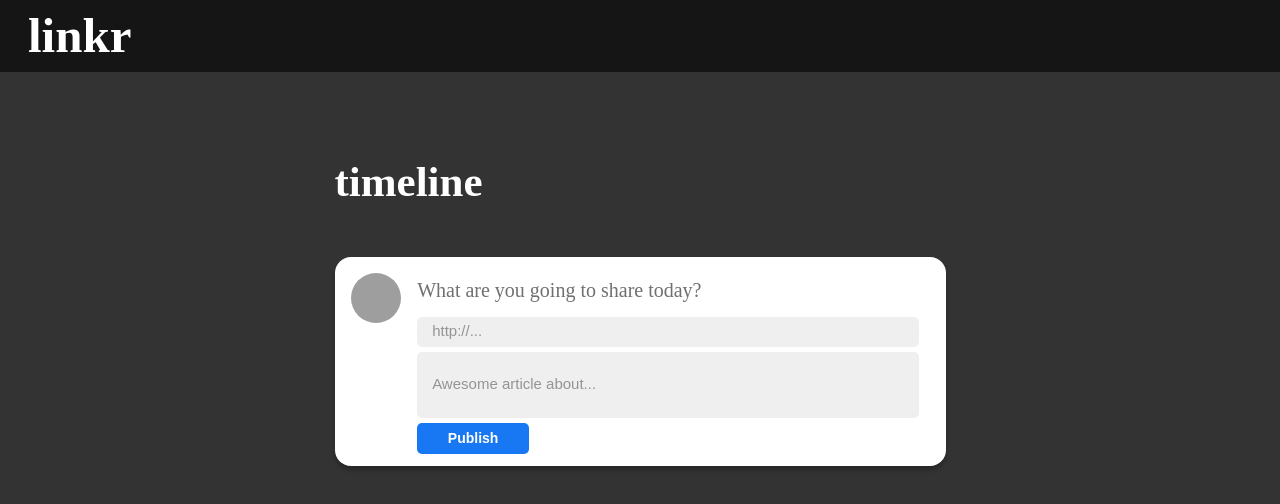
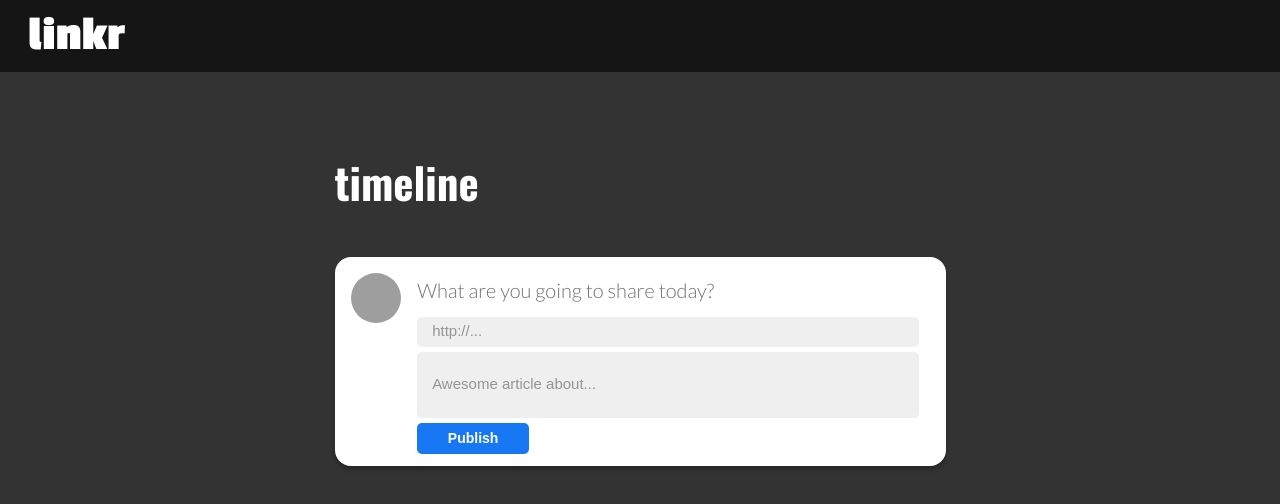
Before and after one commit to eumerme/projeto17-linkr-front, a React app: page /timeline in a window 1280 px wide. Shown: the top 504 px of the page. Built offline with nearby package versions, Linux system fonts and the light colour scheme; grey boxes are pictures that could not be loaded.

Commit message:
personalizando estilos de palavras

```diff
--- a/public/index.html
+++ b/public/index.html
@@ -3,7 +3,14 @@
   <head>
     <meta charset="utf-8" />
     <meta name="viewport" content="width=device-width, initial-scale=1" />
-    <title>React App</title>
+    <link rel="preconnect" href="https://fonts.googleapis.com" />
+    <link rel="preconnect" href="https://fonts.gstatic.com" crossorigin />
+    <link
+      href="https://fonts.googleapis.com/css2?family=Lato:ital,wght@0,100;0,300;0,400;0,700;1,100;1,300;1,400;1,700;1,900&family=Oswald:wght@200;300;400;500;600;700&family=Passion+One:wght@400;700;900&display=swap"
+      rel="stylesheet"
+    />
+    <title>Linkr</title>
+    <link rel="shortcut icon" href="./favicon.ico" />
   </head>
   <body>
     <noscript>You need to enable JavaScript to run this app.</noscript>
--- a/src/components/App.js
+++ b/src/components/App.js
@@ -1,7 +1,7 @@
 import GlobalStyle from "../styles/globalStyles";
 import { BrowserRouter, Routes, Route } from "react-router-dom";
 //import SingUp from "./SignUp/SignUp";
-import Home from "./home/Home";
+import Timeline from "./timeline/Timeline";
 
 export default function App() {
   return (
@@ -10,7 +10,7 @@ export default function App() {
       <BrowserRouter>
         <Routes>
           {/* <Route path="/signup" element={<SingUp />} /> */}
-          <Route path="/timeline" element={<Home />} />
+          <Route path="/timeline" element={<Timeline />} />
         </Routes>
       </BrowserRouter>
     </>
--- a/src/components/home/Home.js
+++ b/src/components/timeline/Timeline.js
@@ -27,6 +27,7 @@ export default function HomeScreen() {
         })
         .catch(() => {
           alert("Houve um erro ao publicar seu link");
+          setMsgBtn("Publish");
           setUrl("");
           setComment("");
           setIsDisabled(false);
--- a/src/styles/TimelineStyles.js
+++ b/src/styles/TimelineStyles.js
@@ -49,6 +49,7 @@ const Navbar = styled.div`
     font-size: 49px;
     font-weight: 700;
     line-height: 53.95px;
+    font-family: "Passion One", cursive;
   }
   div {
     display: flex;
@@ -78,6 +79,7 @@ const Timeline = styled.div`
   align-items: center;
   h1 {
     width: 611px;
+    font-family: "Oswald", sans-serif;
     font-size: 43px;
     font-weight: 700;
     line-height: 63.73px;
@@ -98,6 +100,7 @@ const Publish = styled.div`
   background-color: #ffffff;
   box-shadow: 0px 4px 4px rgba(0, 0, 0, 0.25);
   display: flex;
+  font-family: "Lato", sans-serif;
   div {
     width: 86px;
     display: flex;
@@ -134,6 +137,9 @@ const Publish = styled.div`
         line-height: 18px;
         color: #949494;
       }
+      :focus {
+        outline: 0;
+      }
     }
     input:nth-child(3) {
       height: 66px;
```
